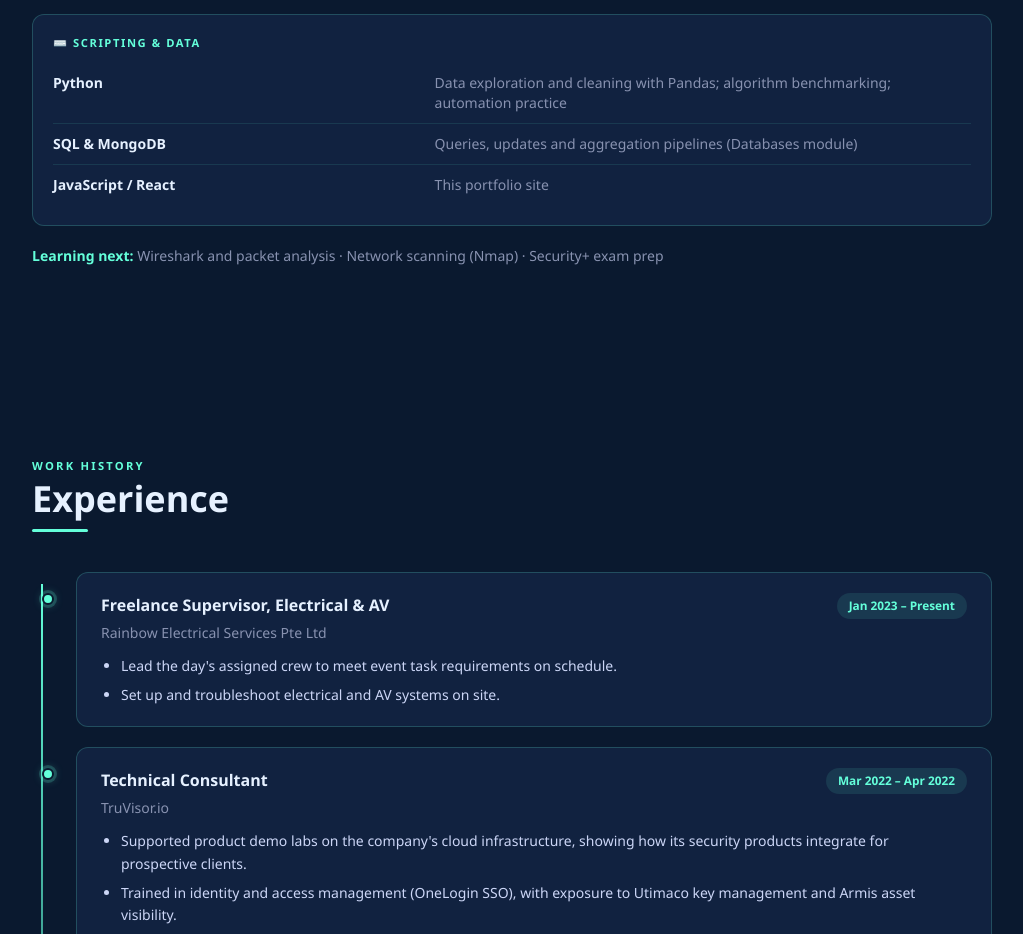
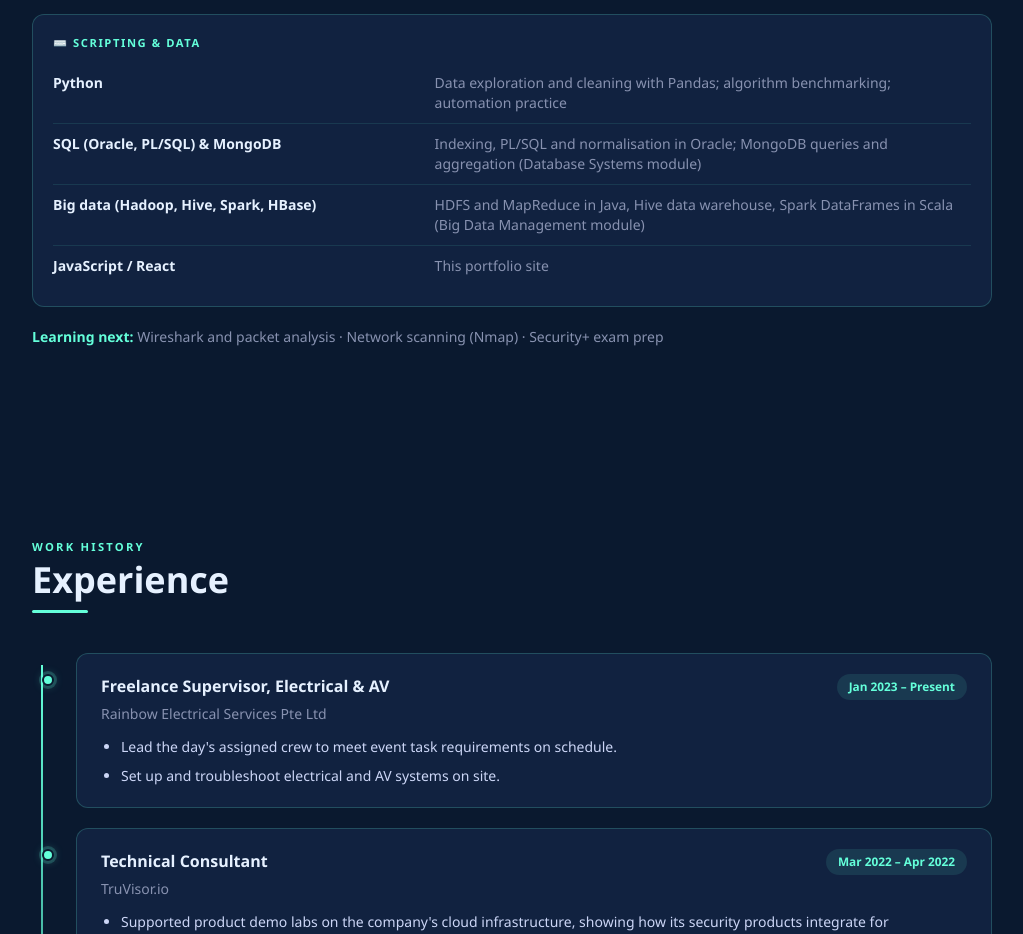
Before and after one commit to ddevMetal/chounmeng-resume, a React (Vite) app: page / in a window 1280 px wide. Shown: the part 2960-3894 px from the top of the page, without its empty margins (128-1151 px from the left). Built offline with nearby package versions, Linux system fonts and the light colour scheme.

Commit message:
Round 5c: Oracle and big data evidence

```diff
--- a/src/data/resume.js
+++ b/src/data/resume.js
@@ -78,7 +78,8 @@ export const skills = [
     icon: "⌨️",
     items: [
       { name: "Python", evidence: "Data exploration and cleaning with Pandas; algorithm benchmarking; automation practice" },
-      { name: "SQL & MongoDB", evidence: "Queries, updates and aggregation pipelines (Databases module)" },
+      { name: "SQL (Oracle, PL/SQL) & MongoDB", evidence: "Indexing, PL/SQL and normalisation in Oracle; MongoDB queries and aggregation (Database Systems module)" },
+      { name: "Big data (Hadoop, Hive, Spark, HBase)", evidence: "HDFS and MapReduce in Java, Hive data warehouse, Spark DataFrames in Scala (Big Data Management module)" },
       { name: "JavaScript / React", evidence: "This portfolio site" },
     ],
   },
```
